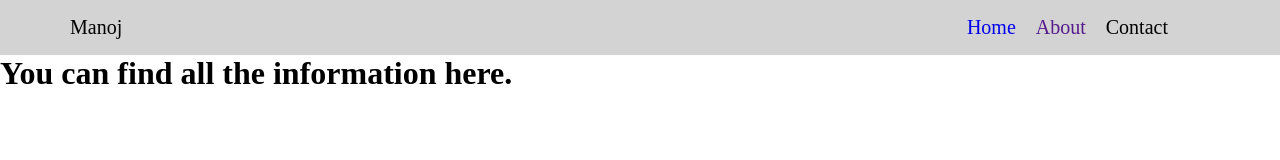
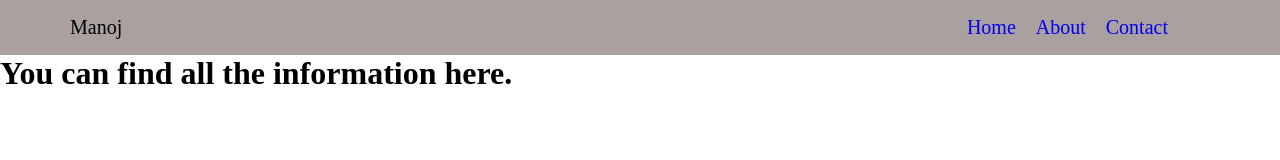
Before and after one commit to manojadhikari22/Simple-html-and-CSS-project, a plain HTML site: page home.html in a window 1280 px wide. Drawn offline with Linux system fonts and the light colour scheme.

Commit message:
4th commit

```diff
--- a/Style.css
+++ b/Style.css
@@ -6,7 +6,7 @@
 
 header {
     width: 100%;
-    background: lightgray;
+    background: rgb(170, 160, 160);
     padding: 1rem;
 }
 
@@ -27,7 +27,7 @@ nav {
 }
 
 nav ul {
-    color: black;
+    color: rgb(152, 51, 51);
     list-style: none;
     display: flex;
     padding: 0 2rem;
--- a/home.html
+++ b/home.html
@@ -12,8 +12,8 @@
             <div class="logo">Manoj</div>
                 <ul class="navlist">
                     <li><a href="/home.html">Home</a></li>
-                    <li><a href="">About</a></li>
-                    <li><a href=""></a>Contact</li>
+                    <li><a href="/about.html">About</a></li>
+                    <li><a href="/contact.html">Contact</a></li>
                 </ul>
             </nav>
        </header>
```
Also changed, not shown: contact.html (+2 -2 lines).
